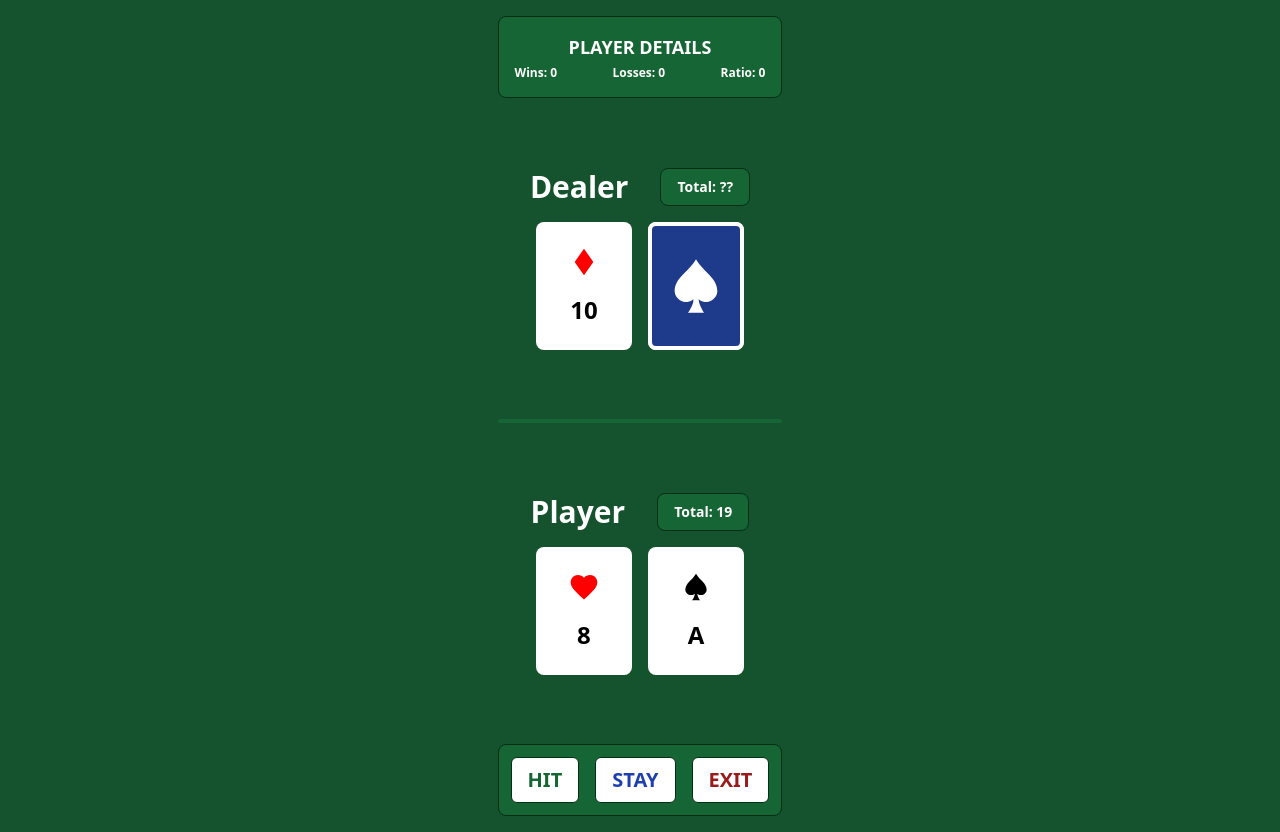
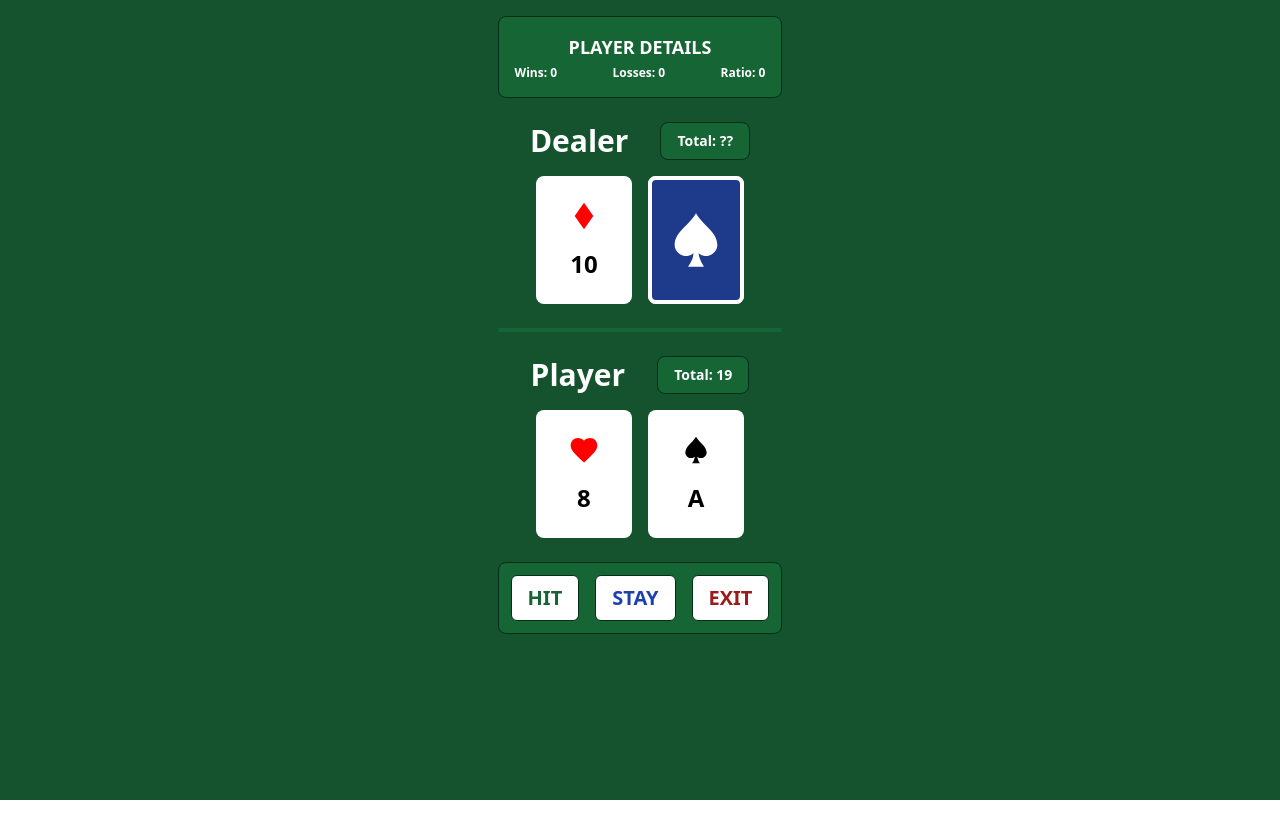
Before and after one commit to cdterry87/Blackack, a React (Create React App) app: page / in a window 1280 px wide. Both pictures are taken after a click on the button "DEAL!". After the commit the page ends 800 px from the top, so only its background shows below. Built offline with nearby package versions, Linux system fonts and the light colour scheme; the HTML template or start-up script is replaced by a standard one.

Commit message:
Fixed visual issue

```diff
--- a/src/components/Table.jsx
+++ b/src/components/Table.jsx
@@ -20,7 +20,7 @@
 }) {
   return (
     <>
-      <div className='min-h-screen w-full flex flex-col gap-6 items-center justify-between'>
+      <div className='h-full w-full flex flex-col gap-6 items-center justify-center'>
         <PlayerDetails playerWins={playerWins} playerLosses={playerLosses} />
         <Dealer
           hand={dealerHand}
```
